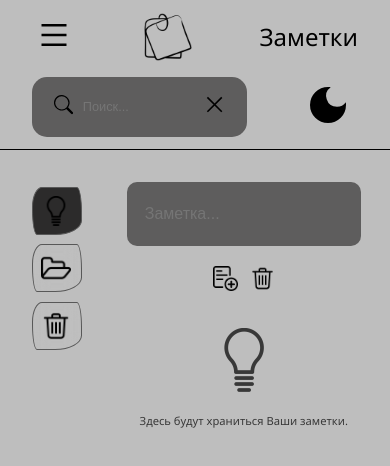
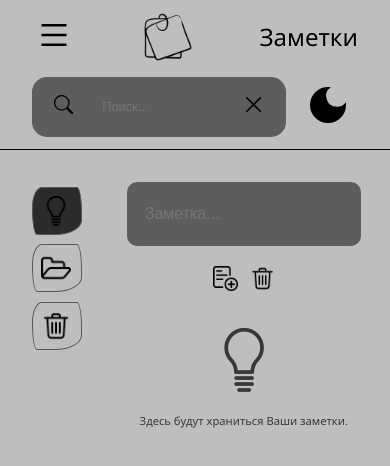
Before and after one commit to Evgenii-Buslaev/NotesAppReact, a React (Create React App) app: page / in a window 390 px wide. Shown: the top 466 px of the page. Built offline with nearby package versions, Linux system fonts and the light colour scheme.

Commit message:
Fixed bags in safari

```diff
--- a/src/css/components/SearchNote.module.css
+++ b/src/css/components/SearchNote.module.css
@@ -17,21 +17,22 @@
 
 .icons {
   font-size: 1.2rem;
+  color: black;
 }
 
 @media (max-width: 1000px) {
   .searchNote {
-    width: 30vw;
+    width: 35vw;
   }
   .searchInput {
-    width: 20vw;
+    width: 25vw;
     font-size: 1rem;
   }
 }
 
 @media (max-width: 800px) {
   .searchNote {
-    width: 70vw;
+    width: 75vw;
   }
   .searchInput {
     width: 60vw;
@@ -40,7 +41,7 @@
 
 @media (max-width: 500px) {
   .searchNote {
-    width: 60vw;
+    width: 70vw;
   }
   .searchInput {
     width: 40vw;
@@ -50,7 +51,7 @@
 
 @media (max-width: 400px) {
   .searchNote {
-    width: 55vw;
+    width: 65vw;
   }
   .searchInput {
     width: 30vw;
```
